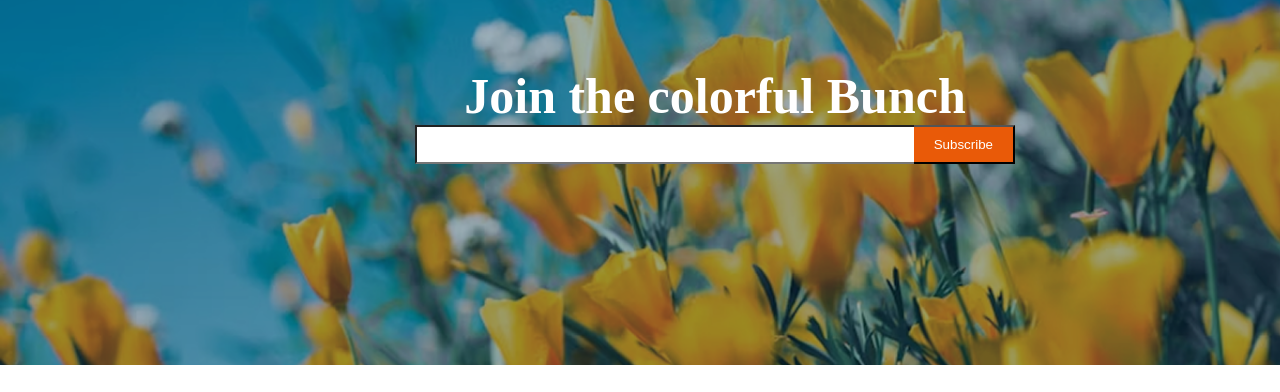
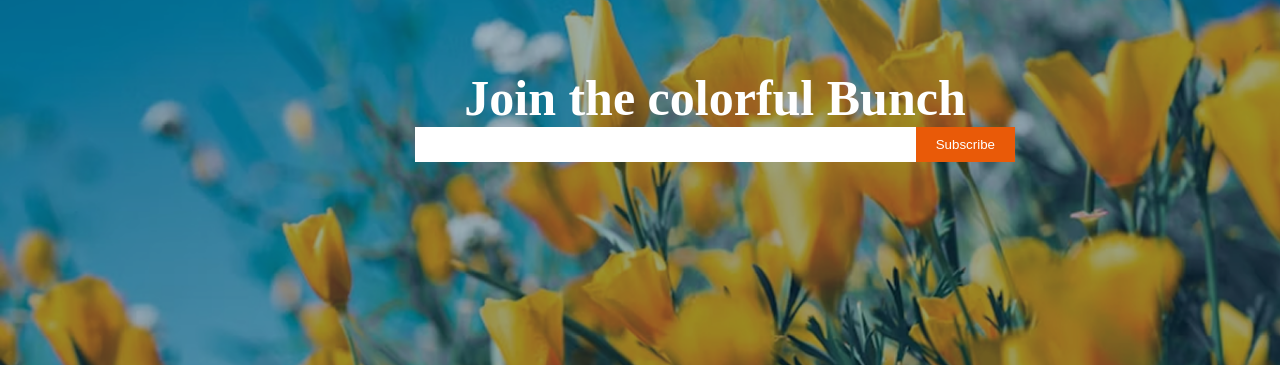
Before and after one commit to y-m-amin/web12-assgn2, a plain HTML site: page index.html in a window 1280 px wide. Shown: the part 3620-4012 px from the top of the page. Drawn offline with Linux system fonts and the light colour scheme.

Commit message:
styles updated

```diff
--- a/styles.css
+++ b/styles.css
@@ -314,15 +314,14 @@ nav .links ul li a i {
 .join-input-group input[type='text'] {
   flex: 1;
   padding: 10px;
-
-  border-right: none;
+  border: none;
   outline: none;
   color: #222;
   background: #fff;
 }
 
 .join-input-group button {
-  border-left: none;
+  border: none;
   padding: 10px 20px;
   background: #e95a08;
   color: #fff;
```
